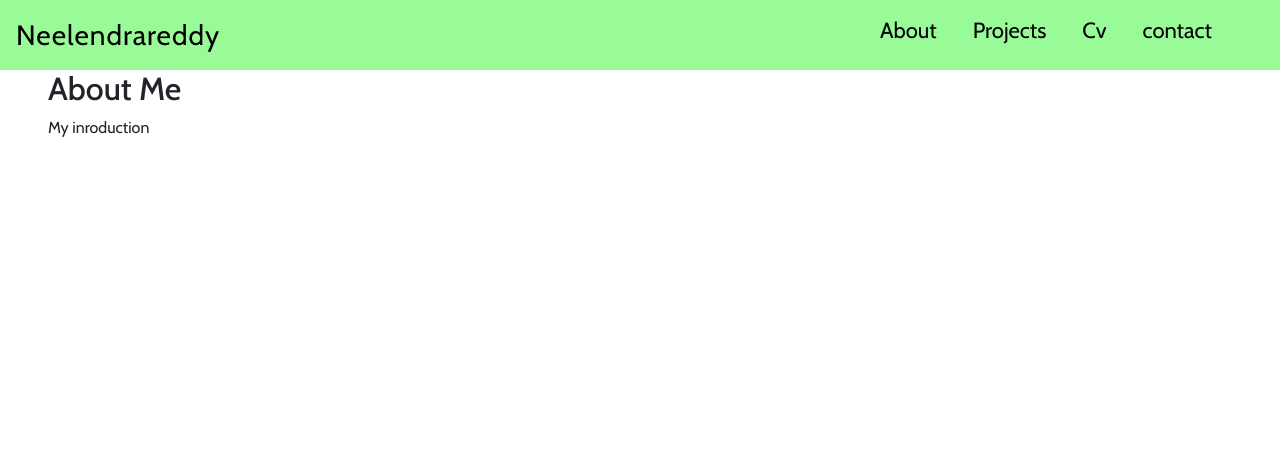
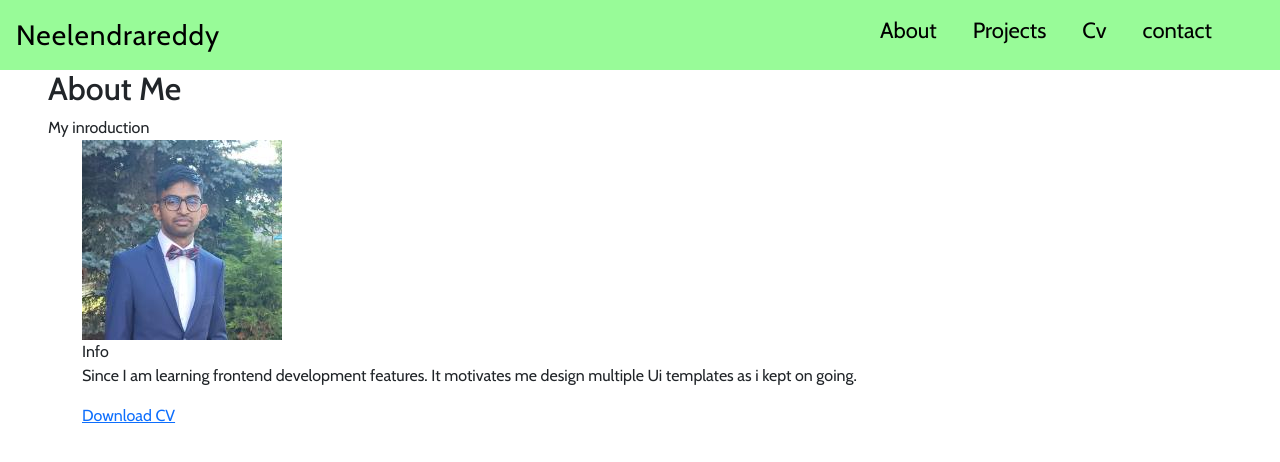
Before and after one commit to neelendrareddy9001/my-portfolio-website, a React (Create React App) app: page /about in a window 1280 px wide. Shown: the top 462 px of the page. Built offline with nearby package versions, Linux system fonts and the light colour scheme.

Commit message:
html of about component has created

```diff
--- a/src/component/About/About.js
+++ b/src/component/About/About.js
@@ -2,6 +2,7 @@ import React from "react";
 import "./About.scss";
 
 import myImg from "../../assets/my_img.jpeg";
+import Info from "./Info";
 
 const About = () => {
   return (
@@ -9,7 +10,19 @@ const About = () => {
       <section className="about__section" id="about">
         <h2 className="section_title">About Me</h2>
         <span className="section_subtitle">My inroduction</span>
-        <div className="about_container container grid"></div>
+        <div className="about_container container grid">
+          <img src={myImg} className="about_img" alt="" />
+          <div className="about_data">
+            <Info />
+            <p className="about_description">
+              Since I am learning frontend development features. It motivates me
+              design multiple Ui templates as i kept on going.
+            </p>
+            <a download="" href="cv" className="button button_flex">
+              Download CV
+            </a>
+          </div>
+        </div>
       </section>
     </>
   );
--- /dev/null
+++ b/src/component/About/Info.js
@@ -0,0 +1,7 @@
+import React from "react";
+
+const Info = () => {
+  return <div>Info</div>;
+};
+
+export default Info;
```
